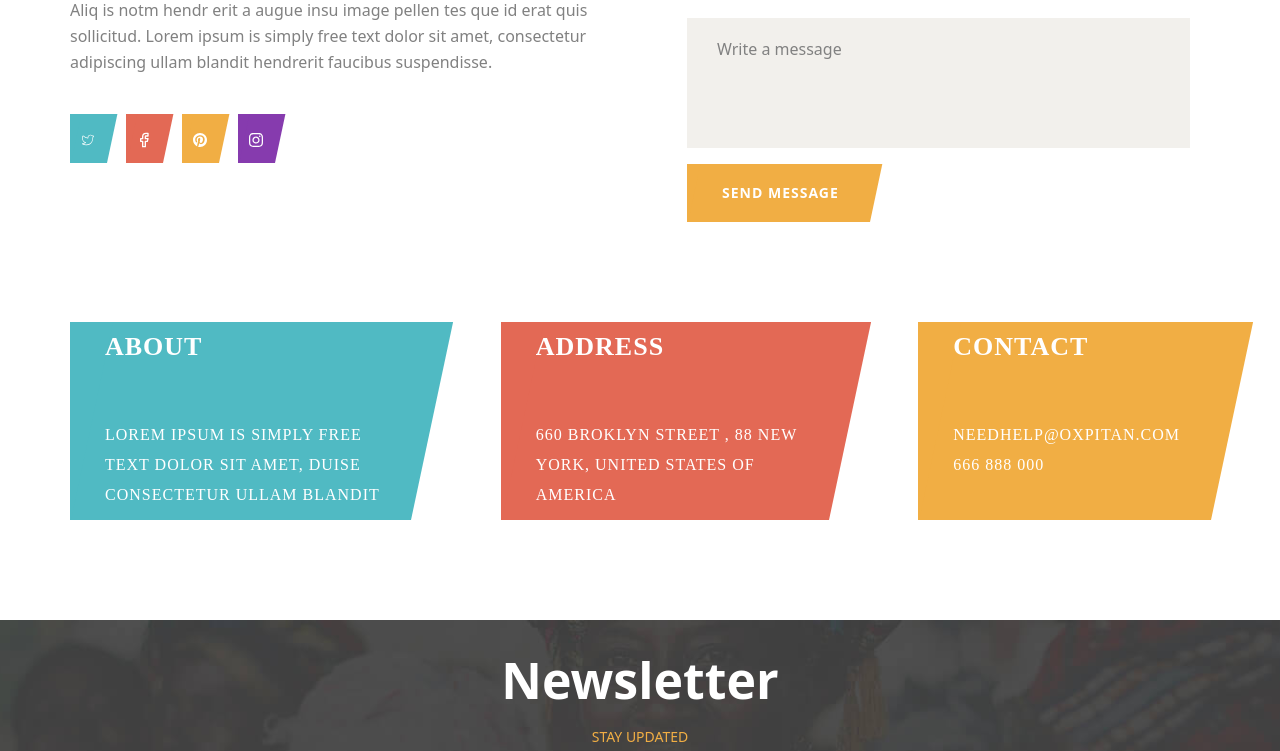
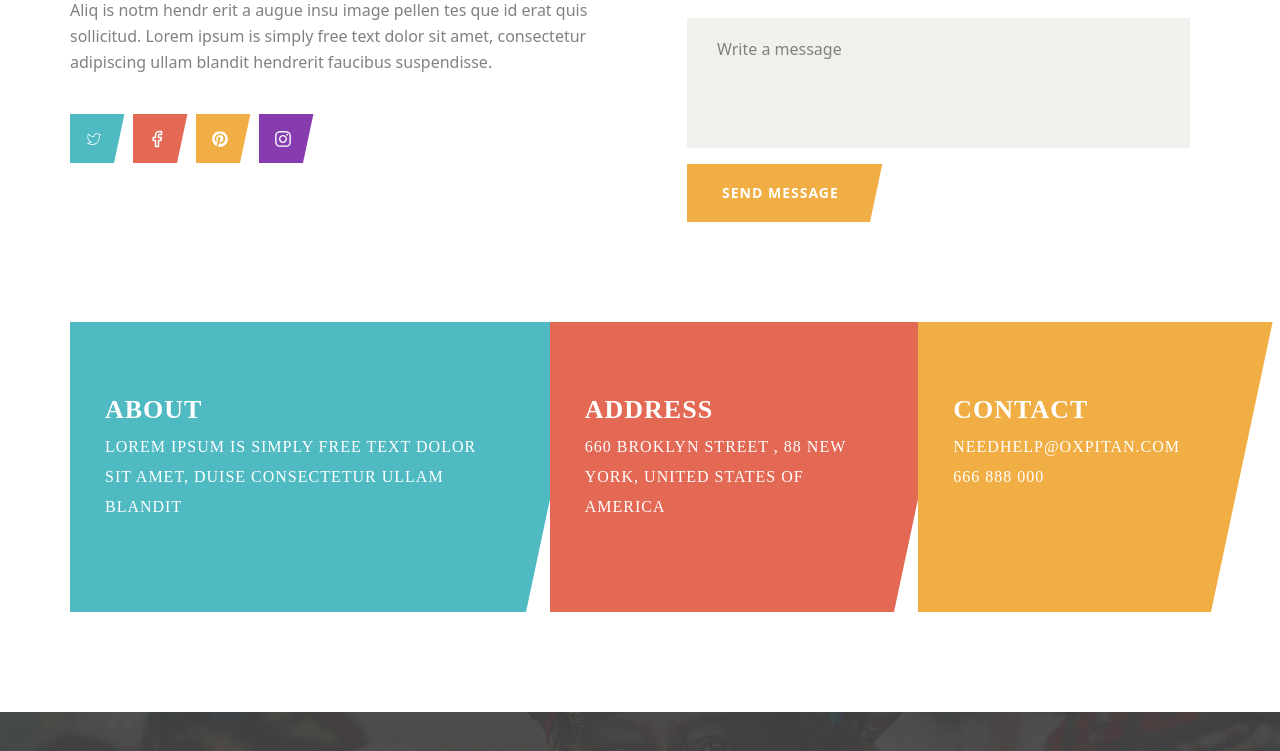
Before and after one commit to Palak-Srivastava4/oxpitan, a Next.js app: page /contact in a window 1280 px wide. Shown: the part 729-1480 px from the top of the page. Built offline with nearby package versions, Linux system fonts and the light colour scheme.

Commit message:
contact page done

```diff
--- a/app/components/Contact/Contact.jsx
+++ b/app/components/Contact/Contact.jsx
@@ -33,6 +33,15 @@ const Contact = () => {
                 suspendisse.
               </p>
               <div className="itemStyle">
+              {icons?.map((item) => {
+                return (
+                  <Styled.BtnBg backgroundColor={item.color}>
+                    <div> {item.icon}</div>
+                  </Styled.BtnBg>
+                );
+              })}
+            </div>
+              {/* <div className="itemStyle">
                 {icons?.map((item, index) => {
                   return (
                     <>
@@ -43,7 +52,7 @@ const Contact = () => {
                   </>
                   );
                 })}
-              </div>
+              </div> */}
             </div>
           </Styled.Touch>
           <Styled.Form>
@@ -66,23 +75,23 @@ const Contact = () => {
         </Styled.FormSection>
         <Styled.AboutSectionBox >
           <Styled.BtnBG className="about btnWidth" padding={"0px 30px 0px 35px"} backgroundColor={"#50bac3"}>
-            <div className="heading">About</div><br/>
+            <div className="heading">About</div>
             <div className="para">
-              Lorem ipsum is simply free<br/> text dolor sit amet, duise<br/> consectetur
+              Lorem ipsum is simply free  text dolor sit amet, duise  consectetur
               ullam blandit
             </div>
           </Styled.BtnBG>
           <Styled.BtnBG className="address btnWidth" padding={"0px 30px 0px 35px"} backgroundColor={"#e36955"}>
-            <div className="heading">Address</div><br/>
+            <div className="heading">Address</div>
             <div className="para">
-              660 broklyn street , 88 new <br/>york, United states of <br/>america
+              660 broklyn street , 88 new  york, United states of america
             </div>
           </Styled.BtnBG>
           <Styled.BtnBG className="contact btnWidth" padding={"0px 30px 0px 35px"} backgroundColor={"#f1ae44"}>
-            <div className="heading">Contact</div><br/>
+            <div className="heading">Contact</div>
             <div className="para">
               needhelp@oxpitan.com
-              <br />
+            <br/>
               666 888 000
             </div>
           </Styled.BtnBG>
--- a/app/components/Contact/style.jsx
+++ b/app/components/Contact/style.jsx
@@ -17,18 +17,16 @@ export const BreadCrumb = styled.div`
     @media (max-width: 1200px) {
       margin-left: 11px;
     }
-    @media (max-width:1300px) and (min-width:1100px){
-          left: 15px;
-
+    @media (max-width: 1300px) and (min-width: 1100px) {
+      left: 15px;
     }
   }
 `;
-export const MainContainer=styled.div`
-@media (max-width:1300px) and (min-width:1100px){
-  padding:0px;;
-}
-
-`
+export const MainContainer = styled.div`
+  @media (max-width: 1300px) and (min-width: 1100px) {
+    padding: 0px;
+  }
+`;
 export const Contact = styled.div`
   font-size: 60px;
   line-height: 60px;
@@ -97,6 +95,9 @@ export const Touch = styled.div`
     gap: 20px;
     margin-top: 39px;
   }
+  .itemStyle svg{
+    margin-bottom: 3px;
+  }
   .colorChng {
     width: 43px;
     height: 43px;
@@ -132,6 +133,8 @@ export const MainForm = styled.div`
     gap: 27px;
     @media (max-width: 1200px) {
       flex-direction: column;
+      gap: 0px;
+      margin-top: 41px;
     }
   }
   .btn {
@@ -273,20 +276,22 @@ export const AboutSectionBox = styled.div`
     font-weight: 800;
     font-size: 26px;
     font-family: "Playfair Display", serif;
+    margin-top: 65px;
   }
   .para {
     color: #fff;
     line-height: 30px;
     font-weight: 500;
     font-family: "Playfair Display", serif;
-    margin-bottom: 10px;
+    min-height: 180px;
   }
 `;
 export const BtnBG = styled.div`
   @media (max-width: 1200px) {
-    padding: 0px 0px 0px 10px;
+    padding: 0px 10px 0px 10px;
     &.btnWidth {
-      width: 86%;
+      width: 83%;
+      max-width:83%;
     }
   }
   text-transform: uppercase;
@@ -295,6 +300,50 @@ export const BtnBG = styled.div`
   font-weight: 600;
   letter-spacing: 1px;
   padding: ${({ padding }) => padding};
+  line-height: 45px;
+  position: relative;
+  z-index: 1;
+  display: inline-block;
+  -webkit-transition: 0.3s ease-in;
+  -moz-transition: 0.3s ease-in;
+  -ms-transition: 0.3s ease-in;
+  -o-transition: 0.3s ease-in;
+  transition: 0.3s ease-in;
+  text-decoration: none;
+  border: none;
+  &:after {
+    content: "";
+    position: absolute;
+    display: block;
+    width: 100%;
+    height: 100%;
+    top: 0;
+    left: 1px;
+    z-index: -1;
+    background: ${({ backgroundColor }) => backgroundColor};
+    -webkit-transform-origin: bottom left;
+    transform-origin: bottom left;
+    -webkit-transform: skew(-12deg, 0deg);
+    -moz-transform: skew(-12deg, 0deg);
+    -ms-transform: skew(-12deg, 0deg);
+    -o-transform: skew(-12deg, 0deg);
+    transform: skew(-12deg, 0deg);
+    -webkit-transition: 0.3s ease-in;
+    -moz-transition: 0.3s ease-in;
+    -ms-transition: 0.3s ease-in;
+    -o-transition: 0.3s ease-in;
+    transition: 0.3s ease-in;
+  }
+`;
+
+export const BtnBg = styled.a`
+  font-size: 18px;
+  text-transform: uppercase;
+  background: ${({ backgroundColor }) => backgroundColor};
+  color: #fff;
+  font-weight: 600;
+  letter-spacing: 1px;
+  padding: 0 10px 0 15px;
   line-height: 49px;
   position: relative;
   z-index: 1;
@@ -329,4 +378,9 @@ export const BtnBG = styled.div`
     -o-transition: 0.3s ease-in;
     transition: 0.3s ease-in;
   }
+  &:hover,
+  &:hover:after {
+    background-color: #f1ae44;
+    color: #fff;
+  }
 `;
```
